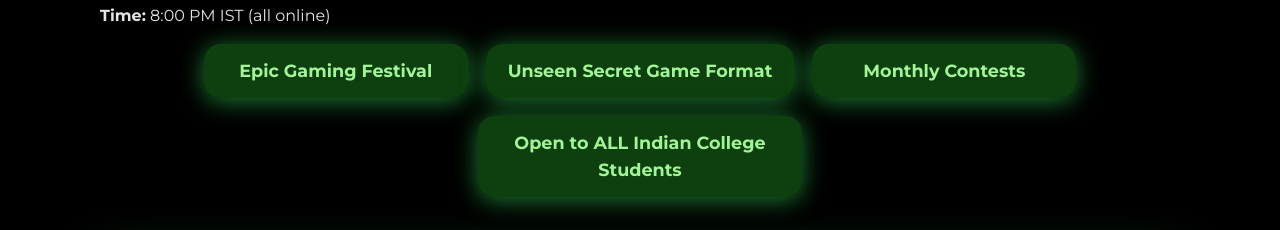
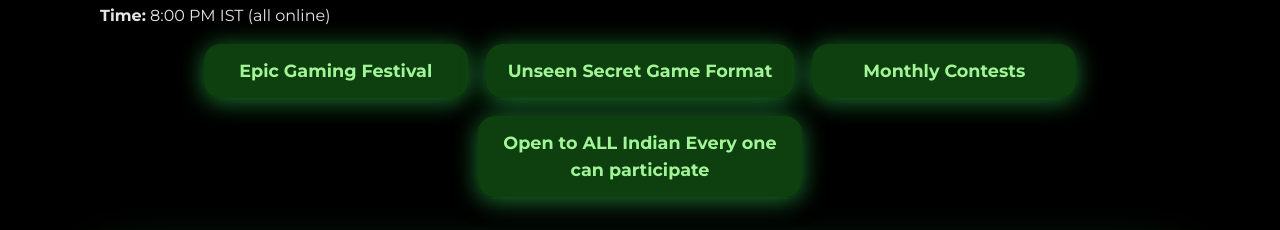
Before and after one commit to shivanshpoadcast-droid/clausechampionshipplay, a plain HTML site: page index.html in a window 1280 px wide. Shown: the part 1085-1315 px from the top of the page. Drawn offline with Linux system fonts and the light colour scheme; no server answers.

Commit message:
Update index.html

```diff
--- a/index.html
+++ b/index.html
@@ -649,7 +649,7 @@
         <div class="hl-card"><strong>Epic Gaming Festival</strong></div>
         <div class="hl-card"><strong>Unseen Secret Game Format</strong></div>
         <div class="hl-card"><strong>Monthly Contests</strong></div>
-        <div class="hl-card"><strong>Open to ALL Indian College Students</strong></div>
+        <div class="hl-card"><strong>Open to ALL Indian Every one can participate</strong></div>
       </div>
     </section>
     <section id="ceo"
@@ -777,7 +777,7 @@
     <section id="rules" tabindex="-1" style="max-width: 1080px; margin: 0 auto 50px;">
       <h2>Event Rules & Eligibility</h2>
       <div class="highlights" aria-label="Event rules and eligibility" style="display:flex;flex-wrap: wrap; gap:16px; margin:20px auto 0; max-width:720px;">
-        <div class="hl-card" style="background-color: #114911dd; padding:14px 22px; border-radius: 16px; font-weight: 700; font-size: 1.1rem; text-align: center; box-shadow: 0 3px 24px #28a745bb; min-width: 220px; max-width: 280px; color: #a1f597; user-select: none;">College Students Only</div>
+        <div class="hl-card" style="background-color: #114911dd; padding:14px 22px; border-radius: 16px; font-weight: 700; font-size: 1.1rem; text-align: center; box-shadow: 0 3px 24px #28a745bb; min-width: 220px; max-width: 280px; color: #a1f597; user-select: none;">Every one can participate</div>
         <div class="hl-card" style="background-color: #114911dd; padding:14px 22px; border-radius: 16px; font-weight: 700; font-size: 1.1rem; text-align: center; box-shadow: 0 3px 24px #28a745bb; min-width: 220px; max-width: 280px; color: #a1f597; user-select: none;">Secret Game Revealed Live</div>
         <div class="hl-card" style="background-color: #114911dd; padding:14px 22px; border-radius: 16px; font-weight: 700; font-size: 1.1rem; text-align: center; box-shadow: 0 3px 24px #28a745bb; min-width: 220px; max-width: 280px; color: #a1f597; user-select: none;">No Cheating – Fair Play</div>
         <div class="hl-card" style="background-color: #114911dd; padding:14px 22px; border-radius: 16px; font-weight: 700; font-size: 1.1rem; text-align: center; box-shadow: 0 3px 24px #28a745bb; min-width: 220px; max-width: 280px; color: #a1f597; user-select: none;">Massive Prizes for Winners</div>
```
